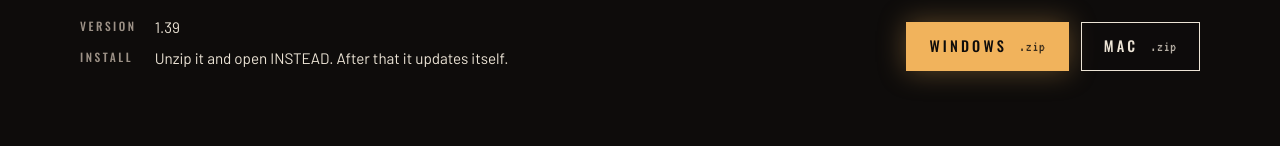
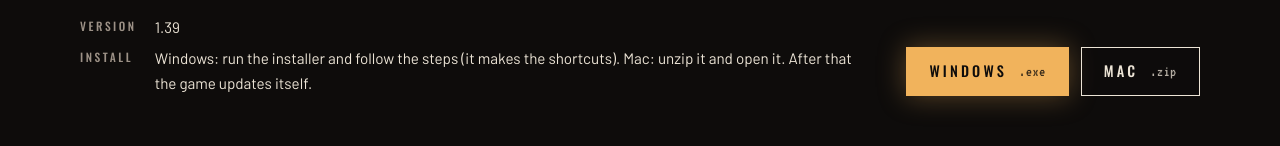
Before and after one commit to raulmenezesrmrm-pixel/INSTEAD-builds, a plain HTML site: page index.html in a window 1280 px wide. Shown: the part 9025-9171 px from the top of the page. Drawn offline with nearby package versions, Linux system fonts and the light colour scheme; no server answers.

Commit message:
Site: index.html

```diff
--- a/index.html
+++ b/index.html
@@ -59,6 +59,7 @@ a { color: inherit; }
 }
 /* idioma: só a língua escolhida aparece */
 html[data-lang="pt"] [lang="en"], html[data-lang="en"] [lang="pt"] { display: none !important; }
+.win-setup[hidden], .win-zip[hidden] { display: none !important; }
 
 /* rótulos do jogo: Oswald espaçada, branca, com brilho leve (sem sombra dura) */
 .label {
@@ -950,13 +951,15 @@ footer .wrap { display: flex; flex-wrap: wrap; justify-content: space-between; g
             <dt lang="pt">Versão</dt><dt lang="en">Version</dt>
             <dd class="data-ver">1.31</dd>
             <dt lang="pt">Instalar</dt><dt lang="en">Install</dt>
-            <dd lang="pt">Descompacte e abra o INSTEAD. Depois disso ele se atualiza sozinho.</dd>
-            <dd lang="en">Unzip it and open INSTEAD. After that it updates itself.</dd>
+            <dd lang="pt" class="win-zip">Descompacte e abra o INSTEAD. Depois disso ele se atualiza sozinho.</dd>
+            <dd lang="en" class="win-zip">Unzip it and open INSTEAD. After that it updates itself.</dd>
+            <dd lang="pt" class="win-setup" hidden>Windows: abra o instalador e siga os passos (ele cria os atalhos). Mac: descompacte e abra. Depois disso o jogo se atualiza sozinho.</dd>
+            <dd lang="en" class="win-setup" hidden>Windows: run the installer and follow the steps (it makes the shortcuts). Mac: unzip it and open it. After that the game updates itself.</dd>
           </dl>
         </div>
         <div class="dl">
           <a class="btn primary" data-dl="windows" href="https://github.com/raulmenezesrmrm-pixel/INSTEAD-builds/releases/download/v1.31/INSTEAD_1.31_windows.zip" target="_blank" rel="noopener">
-            <span lang="pt">Windows</span><span lang="en">Windows</span><small>.zip</small>
+            <span lang="pt">Windows</span><span lang="en">Windows</span><small class="win-ext">.zip</small>
           </a>
           <a class="btn" data-dl="mac" href="https://github.com/raulmenezesrmrm-pixel/INSTEAD-builds/releases/download/v1.31/INSTEAD_1.31_mac.zip" target="_blank" rel="noopener">
             <span>Mac</span><small>.zip</small>
@@ -1108,6 +1111,12 @@ footer .wrap { display: flex; flex-wrap: wrap; justify-content: space-between; g
       if (!latest[os]) return;
       document.querySelectorAll('[data-dl="' + os + '"]').forEach(function (a) { a.href = latest[os].url; });
     });
+    // Windows com instalador (.exe): troca o ".zip" e o texto de como instalar.
+    if (latest.windows && /\.exe$/.test(latest.windows.url)) {
+      document.querySelectorAll(".win-ext").forEach(function (n) { n.textContent = ".exe"; });
+      document.querySelectorAll(".win-zip").forEach(function (n) { n.hidden = true; });
+      document.querySelectorAll(".win-setup").forEach(function (n) { n.hidden = false; });
+    }
     var patches = document.getElementById("patches");
     if (patches && versions.length) {
       patches.textContent = "";
```
